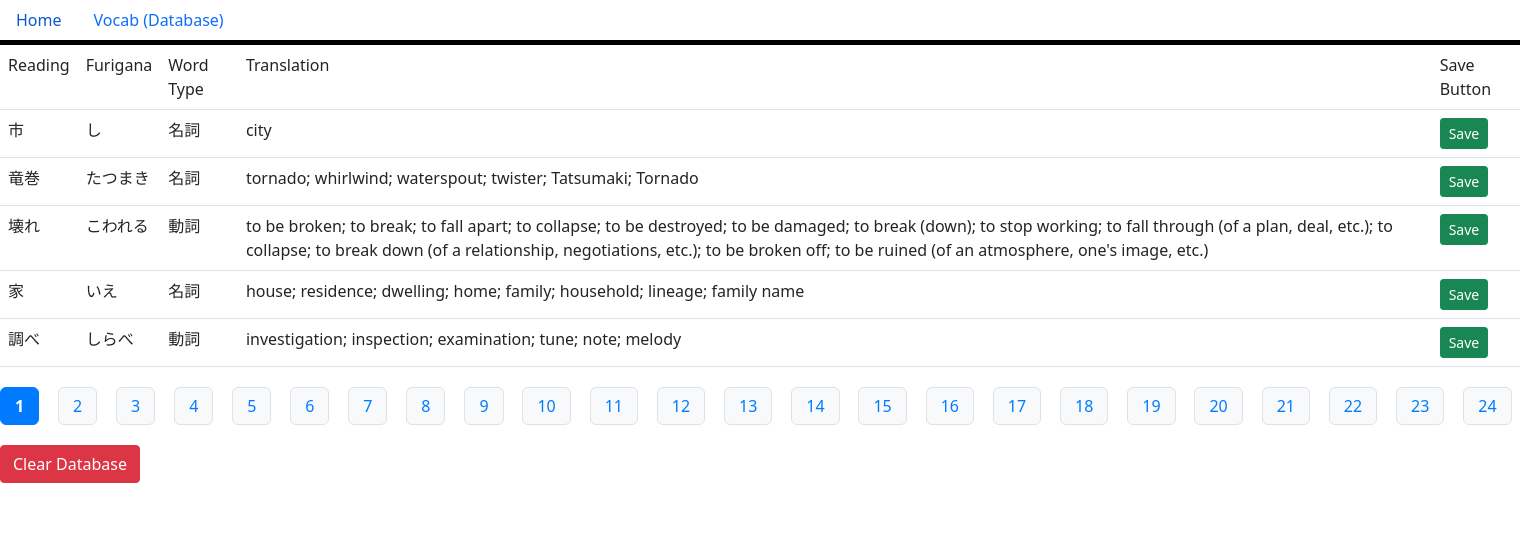
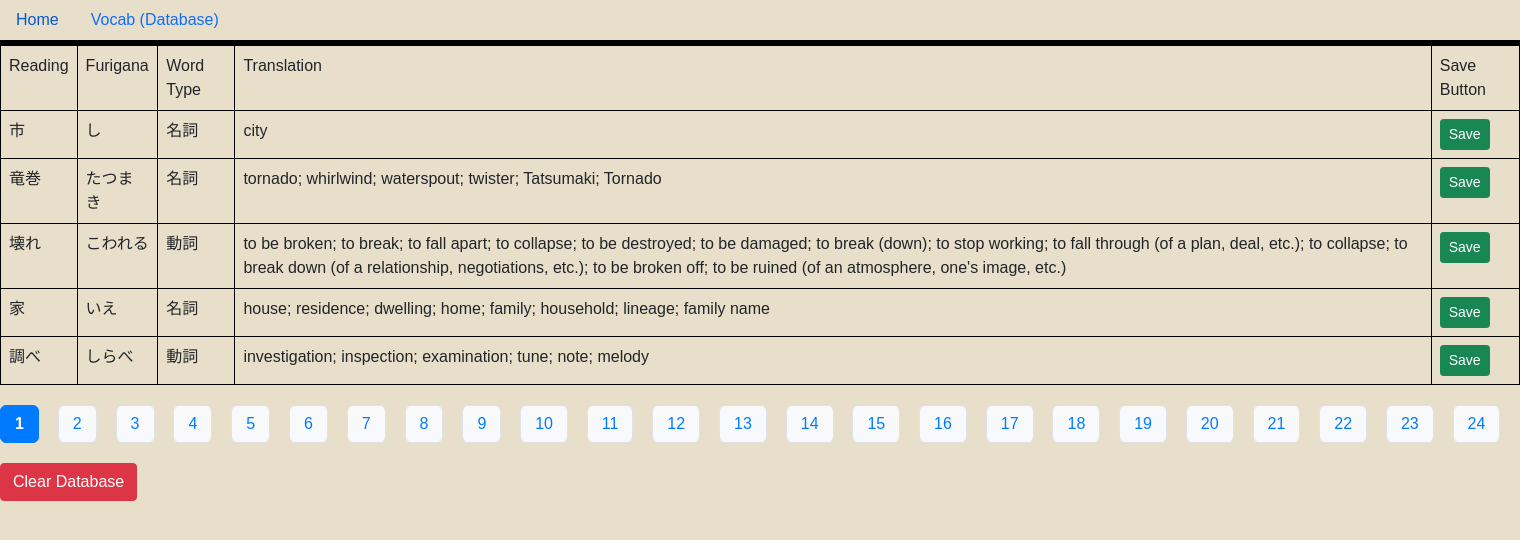
Before and after one commit to DonMB77/JapaneseVocabScraper, a Flask app: page / in a window 1520 px wide. Shown: the top 540 px of the page. Run offline with Flask 3, Linux system fonts and the light colour scheme.

Commit message:
table css and background color

```diff
--- a/static/style.css
+++ b/static/style.css
@@ -1,5 +1,19 @@
+body {
+    background-color: #E8DFCA;
+    font-family: Arial, sans-serif;
+    margin: 0;
+    padding: 0;
+}
+
+.table-bordered,
+.table-bordered th,
+.table-bordered td {
+    border: 1px solid #000 !important;
+}
+
 .nav {
     border-bottom: 5px solid black;
+    background-color: #E8DFCA;
 }
 
 .input-group {
--- a/templates/homepage.html
+++ b/templates/homepage.html
@@ -16,7 +16,7 @@
 {% endif %}
 <div>
     {% if words|length > 0 %}
-    <table class="table table-bordere">
+    <table class="table table-bordered">
         <tr>
             <td>Reading</td>
             <td>Furigana</td>
```
Also changed, not shown: instance/datbase.db.
